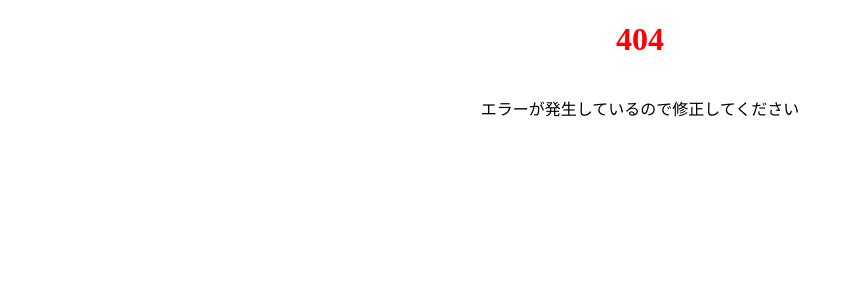
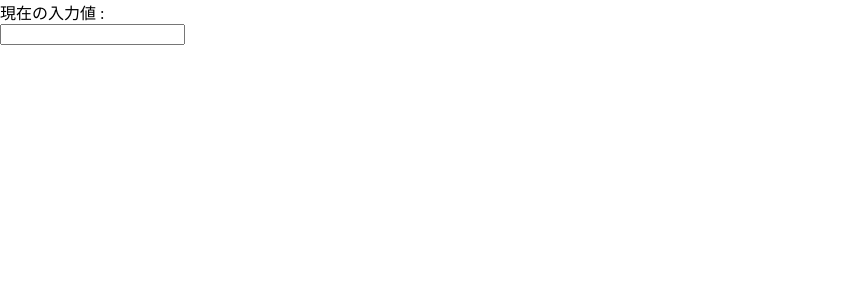
Before and after one commit to kimuniiii/My-Next-Apollo-GraphQL-App, a Next.js app: page /recoil in a window 1280 px wide. Before the commit this address had no page. Shown: the top 300 px of the page, without its empty margins (0-861 px from the left). Built offline with nearby package versions, Linux system fonts and the light colour scheme.

Commit message:
SampleRecoilTextInput 動き確認完了

```diff
--- /dev/null
+++ b/src/components/recoil/SampleTextInput.tsx
@@ -0,0 +1,30 @@
+import { forwardRef } from 'react';
+import { RecoilState, useRecoilState } from 'recoil';
+
+export type SampleRecoilTextInputProps = {
+  textState: RecoilState<string>;
+} & JSX.IntrinsicElements['div'];
+
+/**
+ * @概要 SampleRecoilTextInput
+ * @説明 useRecoilStateでatomオブジェクトを受け取って子供で更新する
+ * @param props {@link SampleRecoilTextInputProps}
+ */
+export const SampleRecoilTextInput = forwardRef<HTMLDivElement, SampleRecoilTextInputProps>(
+  ({ textState, ...args }, ref) => {
+    const [text, setText] = useRecoilState(textState);
+
+    const handleChange = (event: React.ChangeEvent<HTMLInputElement>) => {
+      setText(event.currentTarget.value);
+    };
+
+    return (
+      <div ref={ref} {...args}>
+        <div>現在の入力値 : {text}</div>
+        <input type='text' value={text} onChange={handleChange} />
+      </div>
+    );
+  },
+);
+
+SampleRecoilTextInput.displayName = 'SampleRecoilTextInput';
--- /dev/null
+++ b/src/pages/recoil/index.tsx
@@ -0,0 +1,17 @@
+import { RecoilRoot, atom, selector } from 'recoil';
+import { SampleRecoilTextInput } from 'src/components/recoil/SampleTextInput';
+
+const SampleRecoil = () => {
+  const textState = atom({
+    key: 'textState',
+    default: '',
+  });
+
+  return (
+    <RecoilRoot>
+      <SampleRecoilTextInput textState={textState} />
+    </RecoilRoot>
+  );
+};
+
+export default SampleRecoil;
```
